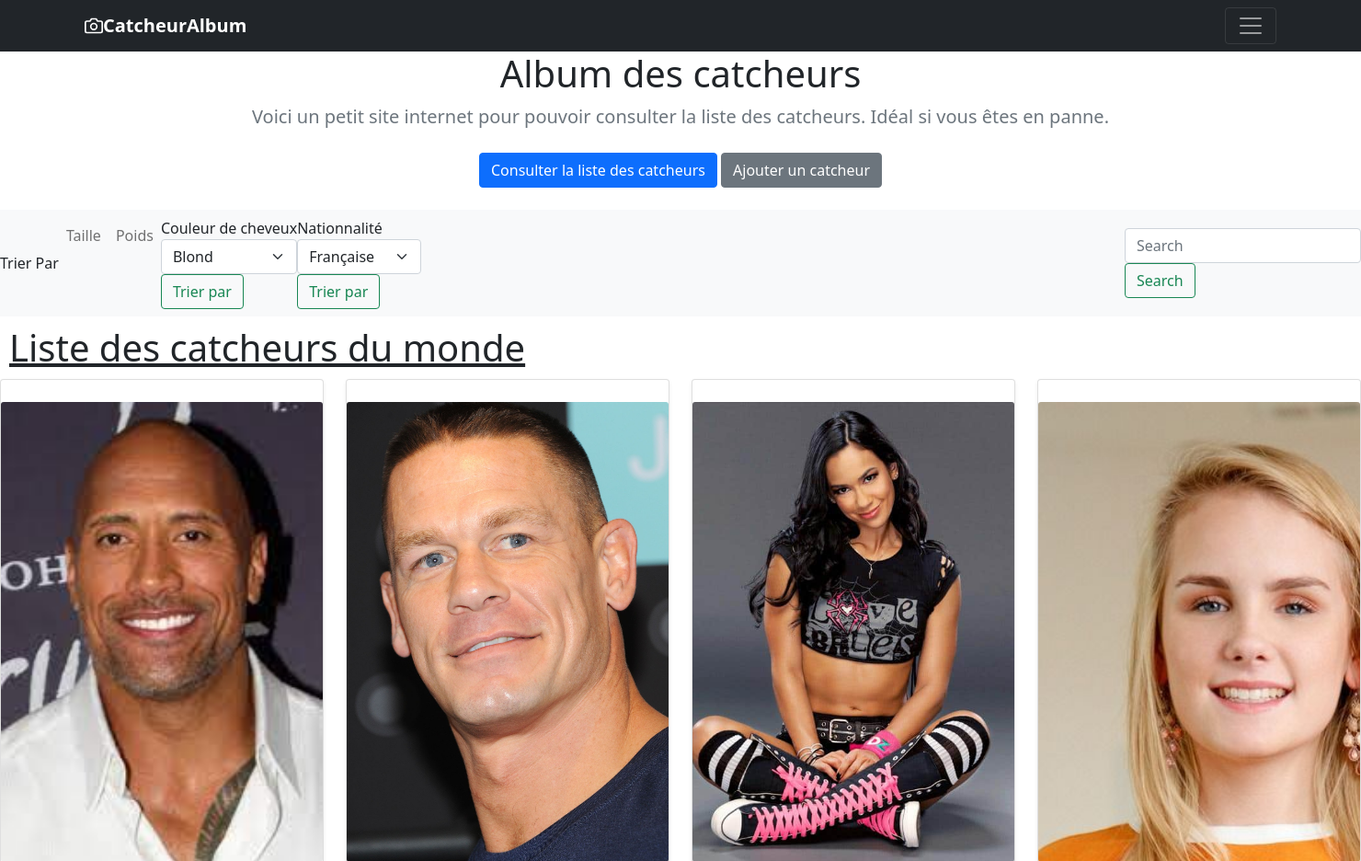
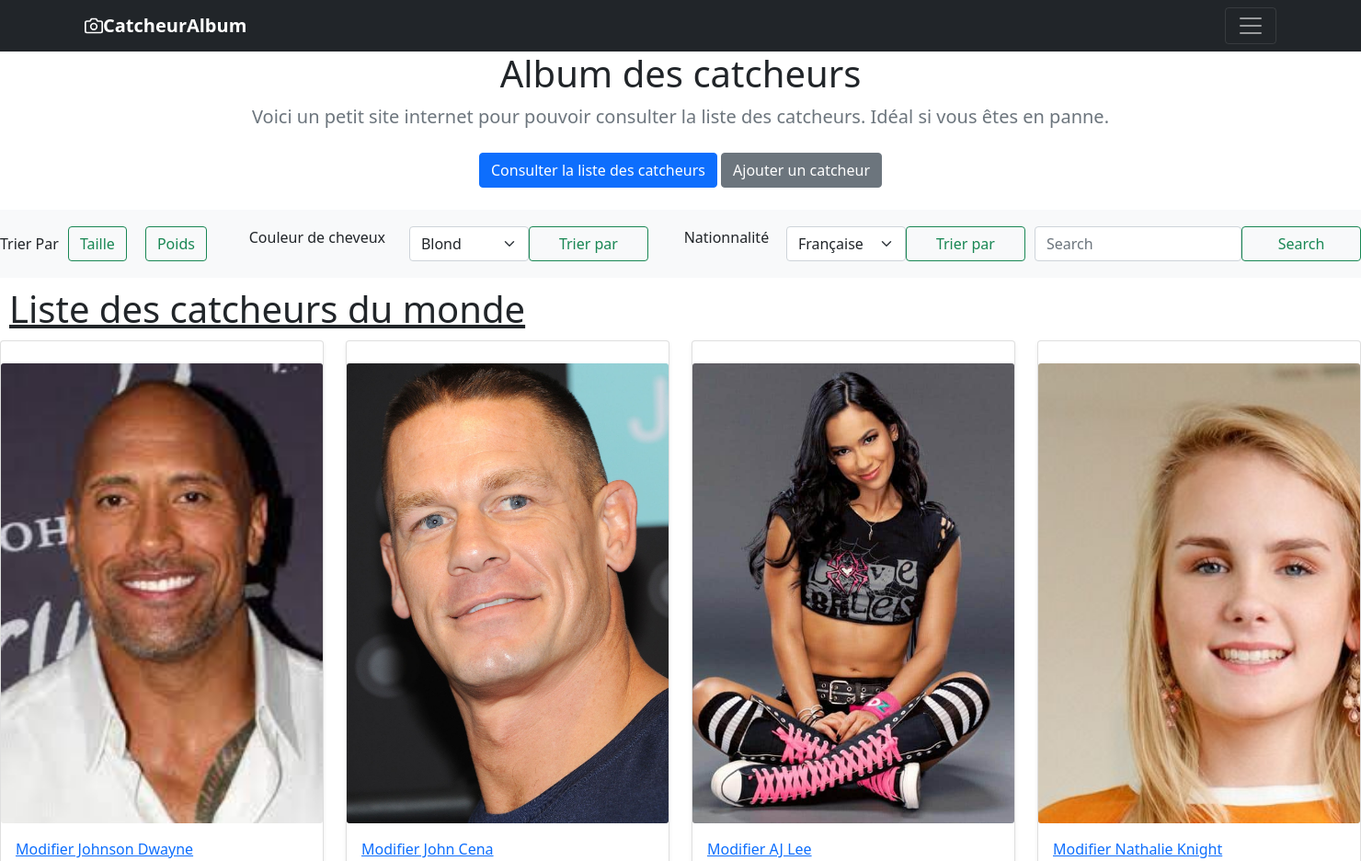
Before and after one commit to Asmeeeee/CatcheurPickerFlask, a Flask app: page / in a window 1480 px wide. Shown: the top 936 px of the page at 92% size. Run offline with Flask 2, Linux system fonts and the light colour scheme; data comes from the database, SQL or seed files in the repository; some libraries are stand-ins or nearby versions.

Commit message:
Modi nav bar

```diff
--- a/tuto/static/accueil.css
+++ b/tuto/static/accueil.css
@@ -33,3 +33,37 @@ section > div > div > div > img{
     transform:scale(1.1);
     z-index: 1;
   }
+
+#searchBarBox{
+    display:flex;
+}
+#SearchBarTop{
+    width: 225px;
+}
+
+ul > li{
+    padding: 10px;
+    text-align: center;
+}
+
+
+#trierBox{
+    text-align: top;
+}
+#trier{
+    text-align: top;
+}
+
+.form-inline.my-2.my-lg-0{
+    display: flex;
+}
+
+.form-inline.my-2.my-lg-0 > *{
+    width: 130px;
+}
+
+
+#couleurCheveuxLabel{
+    width: 200px;
+    text-align: center;
+}
--- a/tuto/templates/home.html
+++ b/tuto/templates/home.html
@@ -3,22 +3,23 @@
 
 
 <nav class="navbar navbar-expand-lg navbar-light bg-light">
-  <label for="hairColor">Trier Par</label>
+  <div id="trierBox">
+  <label for="hairColor" id = "trier">Trier Par</label>
+  </div>
   <button class="navbar-toggler" type="button" data-toggle="collapse" data-target="#navbarSupportedContent" aria-controls="navbarSupportedContent" aria-expanded="false" aria-label="Toggle navigation">
     <span class="navbar-toggler-icon"></span>
   </button>
-
   <div class="collapse navbar-collapse" id="navbarSupportedContent">
     <ul class="navbar-nav mr-auto">
       <li class="nav-item active">
-        <a class="nav-link" href="/Height">Taille</a>
+        <a class="btn btn-outline-success my-2 my-sm-0" href="/Height">Taille</a>
       </li>
       <li class="nav-item">
-        <a class="nav-link" href="/Weight">Poids</a>
+        <a class="btn btn-outline-success my-2 my-sm-0" href="/Weight">Poids</a>
       </li>
       <li class="nav-item dropdown">
        <form method="POST" class="form-inline my-2 my-lg-0", action="{{ url_for('hairColor')}}">
-        <label for="hairColor">Couleur de cheveux</label>
+        <label for="hairColor" id ="couleurCheveuxLabel">Couleur de cheveux</label>
         <select class="form-select" aria-label="Default select example" name="hairColorChoice">
           <option value="Blond">Blond</option>
           <option value="Brun">Brun</option>
@@ -28,6 +29,7 @@
           <option value="Fantaisie">Fantaisie</option>
         </select>
         <button class="btn btn-outline-success my-2 my-sm-0" type="submit">Trier par</button>
+      </li>
         </form>
         <li class="nav-item dropdown">
           <form method="POST" class="form-inline my-2 my-lg-0", action="{{ url_for('origin')}}">
@@ -45,12 +47,11 @@
            </select>
            <button class="btn btn-outline-success my-2 my-sm-0" type="submit">Trier par</button>
            </form>
-         </li>
       </li>
     </ul>
   </div>
-  <form method="POST" class="form-inline my-2 my-lg-0" action="{{ url_for('recherche') }}">
-    <input class="form-control mr-sm-2" type="search" placeholder="Search" aria-label="Search" name="recherche">
+  <form method="POST" class="form-inline my-2 my-lg-0" action="{{ url_for('recherche') }}" id = "searchBarBox">
+    <input class="form-control mr-sm-2" type="search" placeholder="Search" aria-label="Search" name="recherche" id="SearchBarTop">
     <button class="btn btn-outline-success my-2 my-sm-0" type="submit">Search</button>
 </form>
   </div>
```
